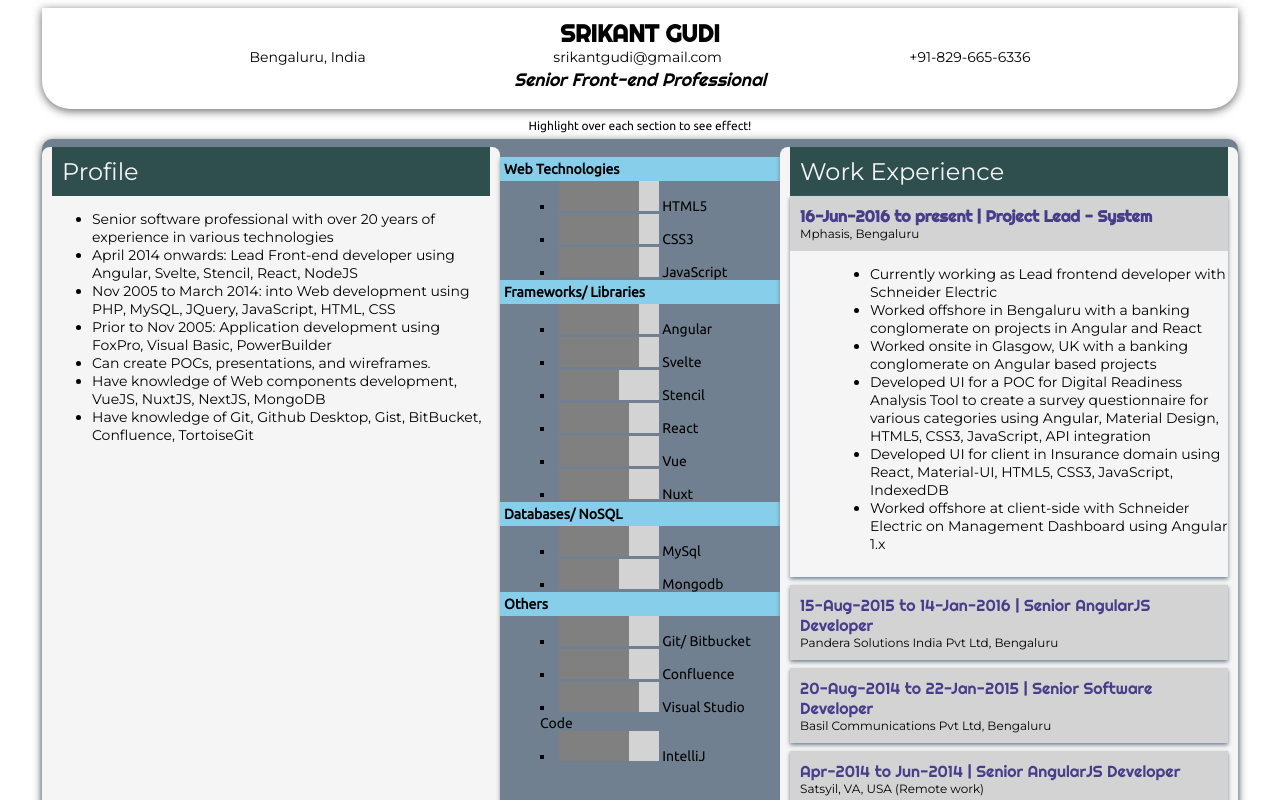
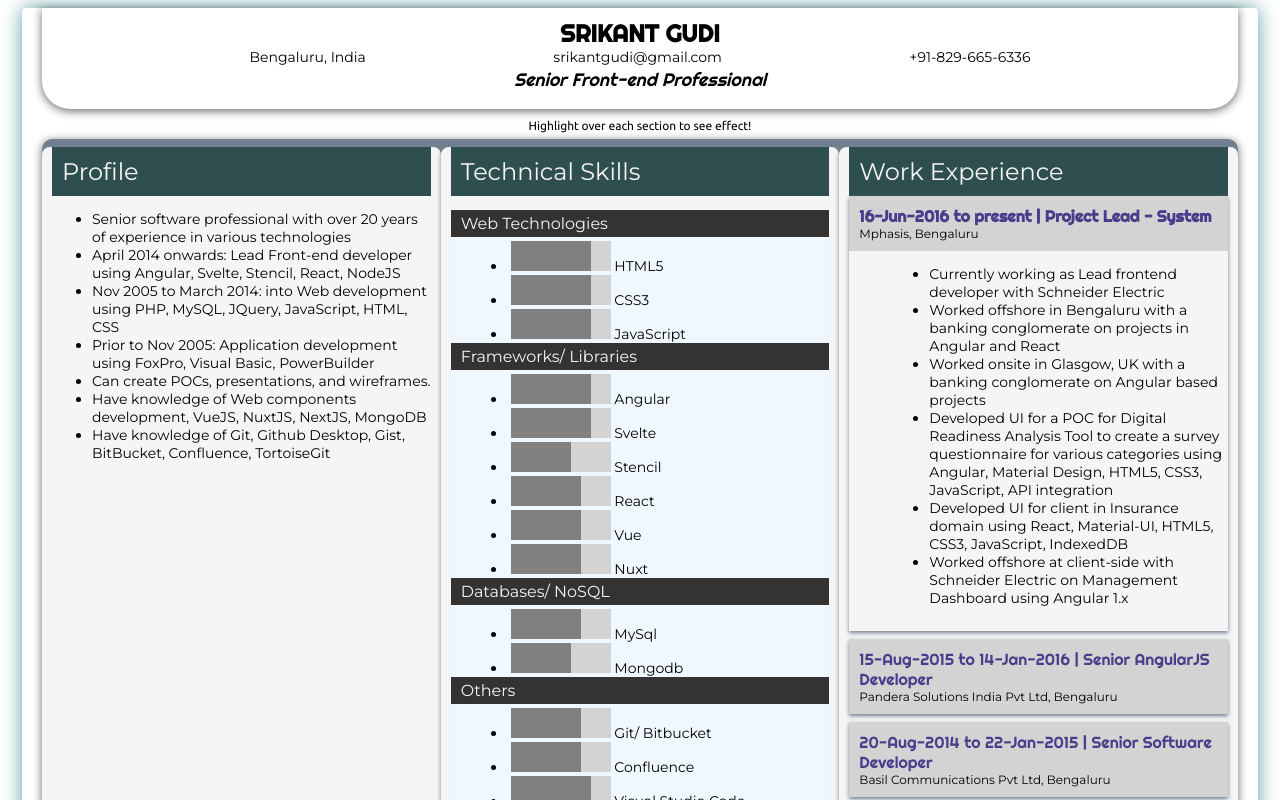
Before and after one commit to srikantgudi/srikantgudi.github.io, a Svelte app: page / in a window 1280 px wide. Shown: the top 800 px of the page. Built offline with nearby package versions, Linux system fonts and the light colour scheme.

Commit message:
Fixed the style.

```diff
--- a/public/global.css
+++ b/public/global.css
@@ -6,6 +6,10 @@
 html,
 body {
   position: relative;
+}
+.container {
+  box-shadow: 0 0 20px cadetblue;
+  border-radius: 4px;
 }
 .sectiontitle {
   font-size: 16px;
@@ -65,6 +69,8 @@ body {
   flex-wrap: wrap;
   background-color: slategrey;
   padding: 4px 0;
+  max-height: 100vmax;
+  overflow-y: auto;
 }
 .section {
   font-family: Montserrat;
@@ -80,6 +86,8 @@ body {
 }
 .section:hover {
   flex: 2;
+  height: 75vh;
+  overflow-y: auto;
 }
 .sectiontitle {
   background-color: darkslategrey;
@@ -122,6 +130,7 @@ body {
   background-color: #333333;
   color: whitesmoke;
   padding: 4px 10px;
+  margin-bottom: 4px;
 }
 .skillgroups {
   display: block;
@@ -133,6 +142,7 @@ body {
   box-shadow: 0 2px 2px #999999;
   margin-bottom: 2px;
   cursor: pointer;
+  padding-bottom: 5px;
 }
 .skillslist {
   padding: 10px;
--- a/src/Skills.svelte
+++ b/src/Skills.svelte
@@ -45,27 +45,14 @@
 	}
 </script>
 
-<style>
-  dl.skills {
-    display: flex;
-    flex-direction: column;
-    width: 20em;
-    box-shadow: 0 2px 4px #999999;
-    margin-bottom: 2em;
-  }
-dt {
-  font-weight: bold;
-  background-color: skyblue;
-  padding: 4px;
-}
-li {
-  list-style: square;
-}
-</style>
 
-<dl class="skills">
+<div class="section">
+    <div class="sectiontitle">
+        Technical Skills
+    </div>
+    <dl class="skillgroups">
       {#each skills as skill}
-		<dt>{skill.group}</dt>
+        <dt class="groupname">{skill.group}</dt>
         <dd>
           {#each skill.items as item}
             <li>
@@ -79,3 +66,4 @@ li {
         </dd>
       {/each}
     </dl>
+</div>
```
Lines whose indentation alone changed are shown as unchanged.
